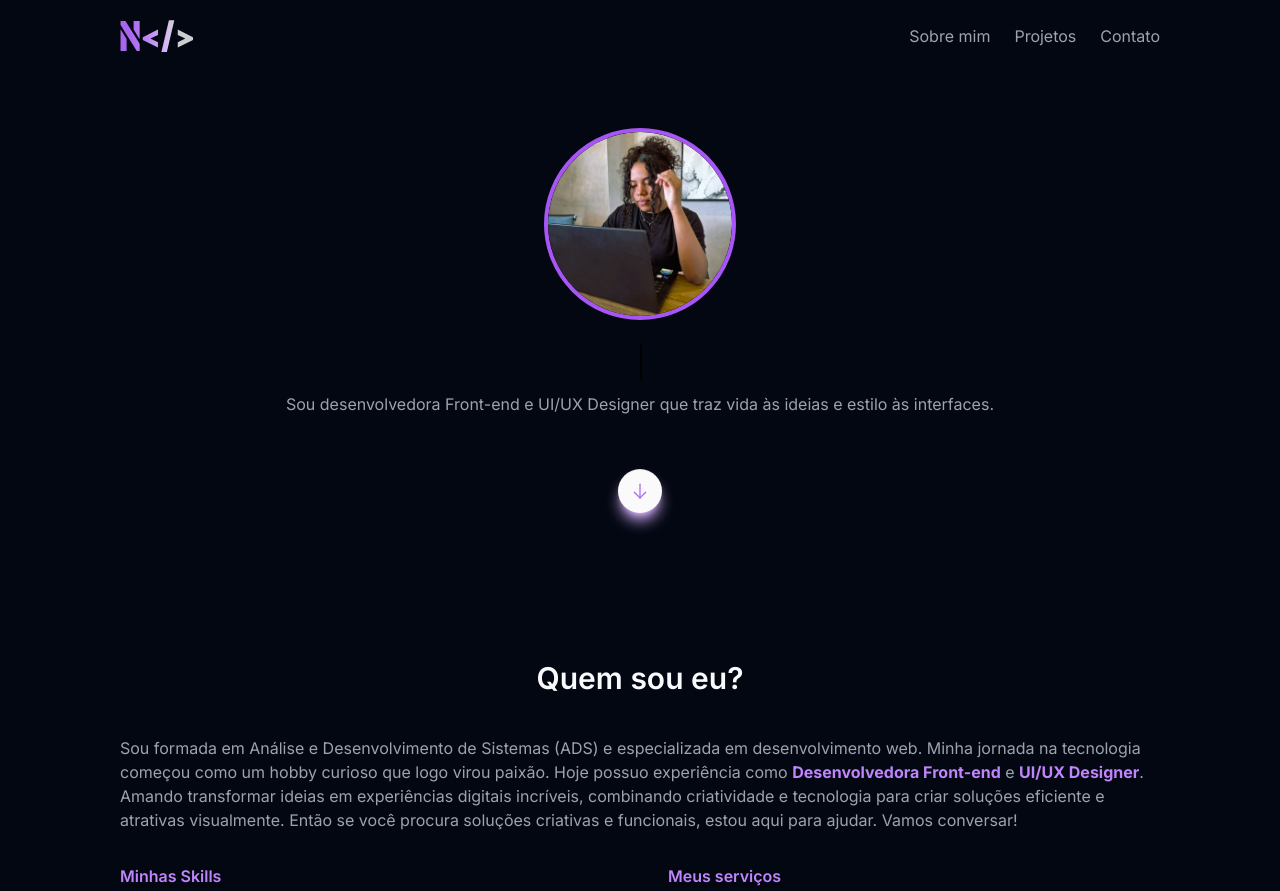
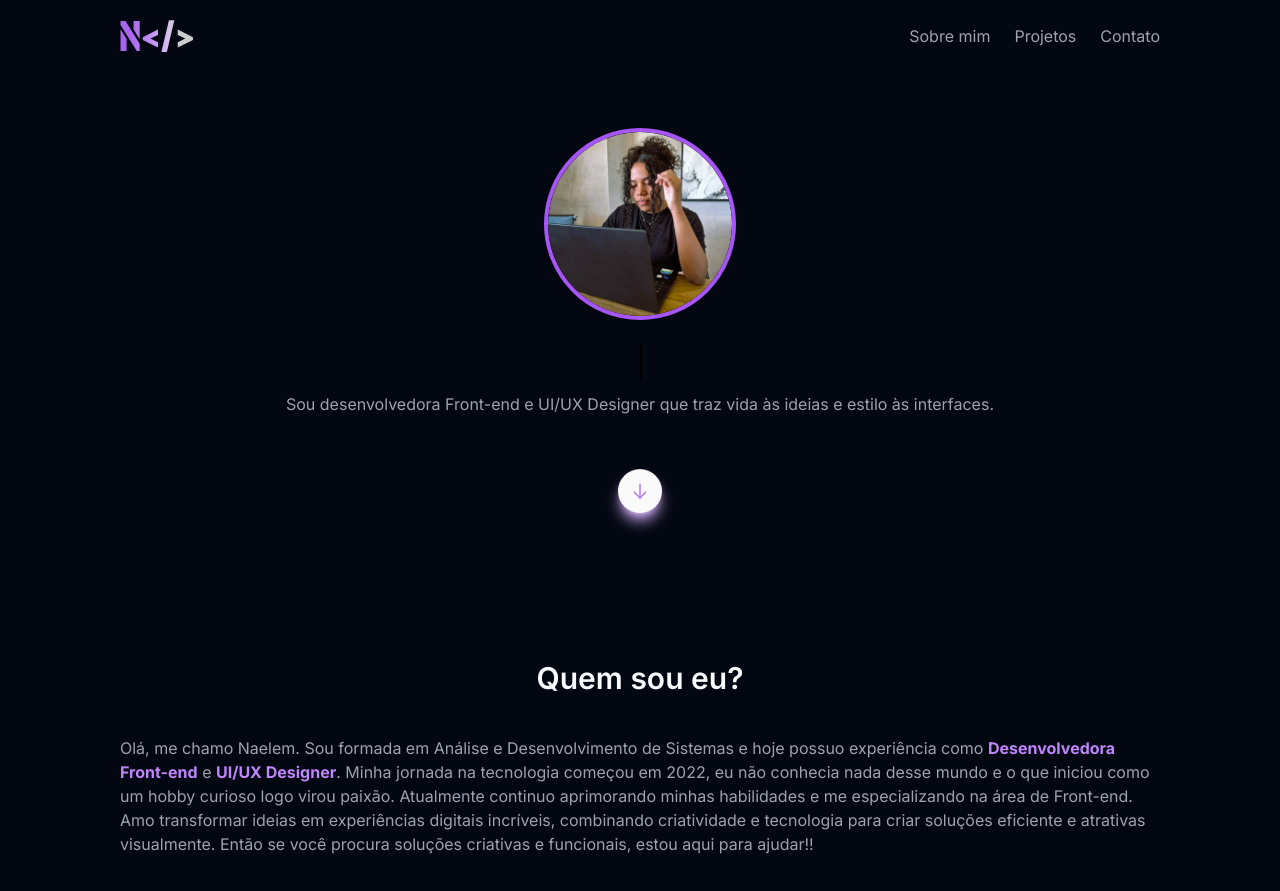
Before and after one commit to naelens/portfolio, a React (Vite) app: page / in a window 1280 px wide. Shown: the top 891 px of the page. Built offline with nearby package versions, Linux system fonts and the light colour scheme.

Commit message:
New update to the About Me section

```diff
--- a/src/components/AboutMe.jsx
+++ b/src/components/AboutMe.jsx
@@ -8,10 +8,11 @@ export function AboutMe() {
             <section>
                     <section className="flex flex-col justify-center items-center mt-10">
                         <p className="text-sm sm:text-base 2xl:text-xl text-gray-400">
-                            Sou formada em Análise e Desenvolvimento de Sistemas (ADS) e especializada em desenvolvimento web. Minha jornada na tecnologia começou como um hobby curioso que logo virou paixão.
-                            Hoje possuo experiência como <strong className="text-purple-400">Desenvolvedora Front-end</strong> e <strong className="text-purple-400">UI/UX Designer</strong>.
-                        Amando transformar ideias em experiências digitais incríveis, combinando criatividade e tecnologia para criar soluções eficiente e atrativas visualmente.
-                        Então se você procura soluções criativas e funcionais, estou aqui para ajudar. Vamos conversar!
+                            Olá, me chamo Naelem. Sou formada em Análise e Desenvolvimento de Sistemas e hoje possuo experiência como <strong className="text-purple-400">Desenvolvedora Front-end</strong> e <strong className="text-purple-400">UI/UX Designer</strong>.
+                            Minha jornada na tecnologia começou em 2022, eu não conhecia nada desse mundo e o que iniciou como um hobby curioso logo virou paixão.
+                            Atualmente continuo aprimorando minhas habilidades e me especializando na área de Front-end.
+                            Amo transformar ideias em experiências digitais incríveis, combinando criatividade e tecnologia para criar soluções eficiente e atrativas visualmente.
+                            Então se você procura soluções criativas e funcionais, estou aqui para ajudar!!
                         </p>
                     </section>
 
```
